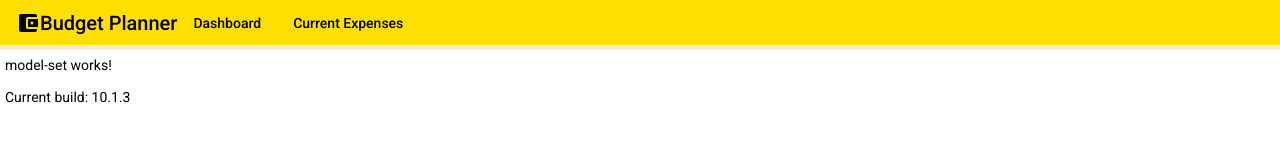
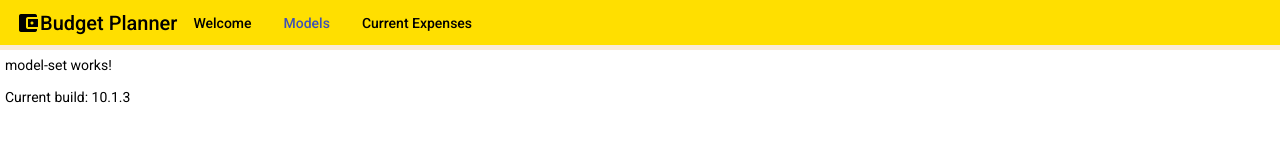
Before and after one commit to prasannaraja/angular-blade-ui, an Angular app in the folder blade-ui/: page /model-set in a window 1280 px wide. Shown: the top 160 px of the page. Built offline with nearby package versions, Linux system fonts and the light colour scheme.

Commit message:
welcome route fixed

```diff
--- a/blade-ui/src/app/core/layout-topnav/layout-topnav.component.html
+++ b/blade-ui/src/app/core/layout-topnav/layout-topnav.component.html
@@ -5,7 +5,16 @@
             <h1>Budget Planner</h1>
             <span class="menu-spacer"></span>
             <div>
-                <a mat-button> Dashboard </a>
+                <a mat-button
+                    routerLinkActive="mat-primary"
+                    [routerLink]="'/welcome'"
+                    [routerLinkActiveOptions]="{ exact:true }"
+                > Welcome </a>
+                <a mat-button
+                    routerLinkActive="mat-primary"
+                    [routerLink]="'/model-set'"
+                    [routerLinkActiveOptions]="{ exact:true }"
+                > Models </a>
                 <a mat-button> Current Expenses </a>
             </div>
         </mat-toolbar-row>
--- a/blade-ui/src/app/core/layout-topnav/layout-topnav.module.ts
+++ b/blade-ui/src/app/core/layout-topnav/layout-topnav.module.ts
@@ -2,10 +2,11 @@ import { NgModule } from '@angular/core';
 import { CommonModule } from '@angular/common';
 import { LayoutTopnavComponent } from './layout-topnav.component';
 import { MaterialModules } from 'src/app/material-modules';
+import { RouterModule } from '@angular/router';
 
 @NgModule({
   declarations: [LayoutTopnavComponent],
   exports: [LayoutTopnavComponent],
-  imports: [CommonModule, MaterialModules],
+  imports: [CommonModule, MaterialModules, RouterModule],
 })
 export class LayoutTopnavModule {}
```
